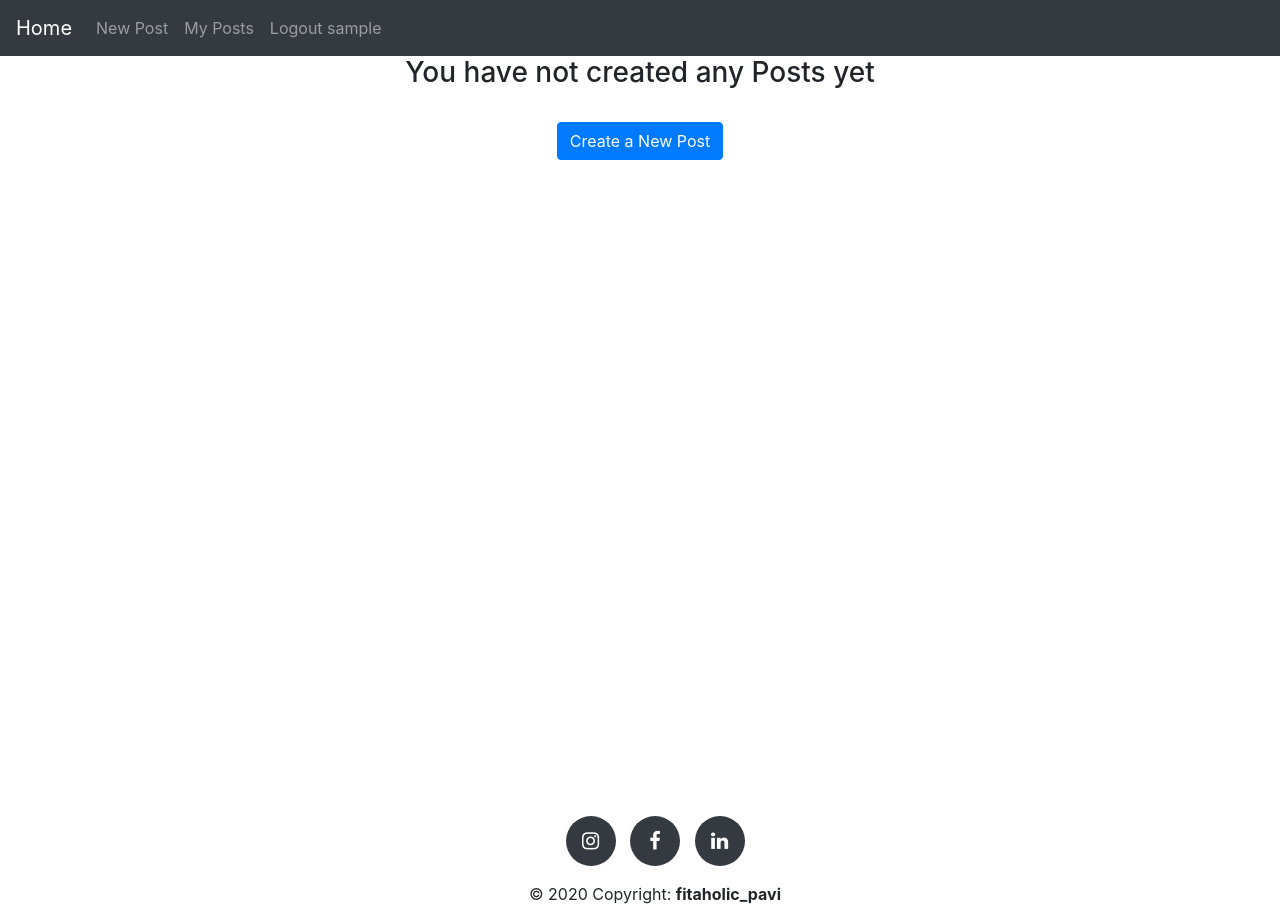
After one commit to love-u-3000/blog, a Django app: page /myPosts in a window 1280 px wide. The commit adds this page. Run offline with Django 3.2, Linux system fonts and the light colour scheme; the visitor is signed in with stand-in values (Sample User, id 1); data that the repository does not hold is empty; some libraries are stand-ins or nearby versions.

Commit message:
added button for viewing all posts of current user

```diff
--- a/myblog/urls.py
+++ b/myblog/urls.py
@@ -11,4 +11,5 @@ urlpatterns = [
     path('login', views.user_login, name = 'login'),
     path('logout', views.user_logout, name = 'logout'),
     path('addpost', views.addpost, name = 'addpost'),
+    path('myPosts', views.myPosts, name = 'myPosts'),
 ]
--- a/myblog/views.py
+++ b/myblog/views.py
@@ -117,3 +117,8 @@ def editpost(request, pk):
 		post_form = PostForm(instance = post)
 		context_dict = {'post_form': post_form, 'pk': pk}
 		return render(request, 'myblog/editpost.html', context_dict)
+
+def myPosts(request):
+	myposts = Post.objects.filter(author = request.user).order_by('-published_date')
+	context_dict = {'myposts': myposts}
+	return render(request, 'myblog/myposts.html', context_dict)
--- a/templates/myblog/base.html
+++ b/templates/myblog/base.html
@@ -29,12 +29,19 @@
 		  <!-- Navbar links -->
 		  <div class="collapse navbar-collapse" id="collapsibleNavbar">
 		    <ul class="navbar-nav">
+
 		      <li class="nav-item">
 		        <a class="nav-link" href="{% url 'myblog:addpost' %}">New Post</a>
 		      </li>
+
+		      <li class="nav-item">
+		        <a class="nav-link" href="{% url 'myblog:myPosts' %}">My Posts</a>
+		      </li>
+
 		      <li class="nav-item">
 		        <a class="nav-link" href="{% url 'myblog:logout' %}">Logout {{user.username}}</a>
 		      </li>
+
 		    </ul>
 		  </div>
 		</nav>
--- /dev/null
+++ b/templates/myblog/myposts.html
@@ -0,0 +1,36 @@
+{% extends 'myblog/base.html' %}
+{% load static %}
+
+{% block title_block %}
+	My Posts
+{% endblock %}
+
+{% block body_block %}
+
+	{% if myposts %}
+		<h2 class="text-center">
+			My Posts
+		</h2>
+		{% for post in myposts %}
+			<div>
+				<h3 style="font-family: Lobster; font-style: italic;">
+					<a href="{% url 'myblog:editpost' post.pk %}">{{post.title}}</a>
+					<span class="float-right">
+						<a id="pencil" href="{% url 'myblog:editpost' post.pk %}"><i class='fa fa-pencil'></i></a>
+					</span>
+				</h3>
+				<p style="font-size: 0.9em; color: grey;">
+					published: {{post.published_date}}
+				</p>
+				<p style="font-family: Lobster;">{{post.text}}</p>
+			</div>
+			<hr>
+		{% endfor %}
+	{% else %}
+		<h3 class="text-center">You have not created any Posts yet</h3><br>
+		<div class="text-center">
+			<a class="btn btn-primary" href="{% url 'myblog:addpost' %}">Create a New Post</a>
+		</div>
+	{% endif %}
+
+{% endblock %}
```
